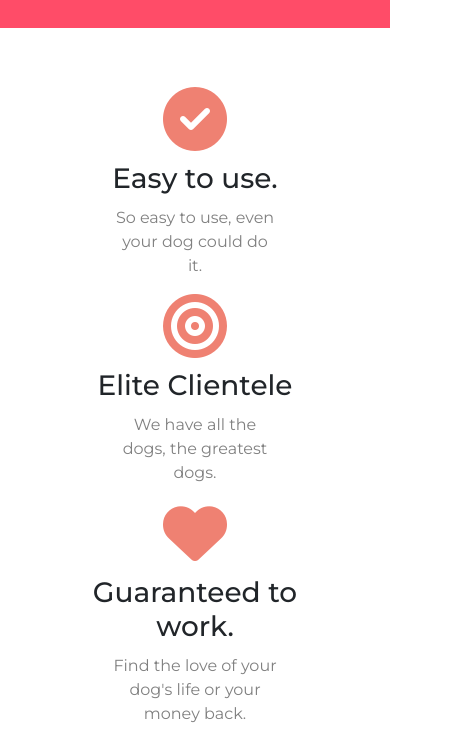
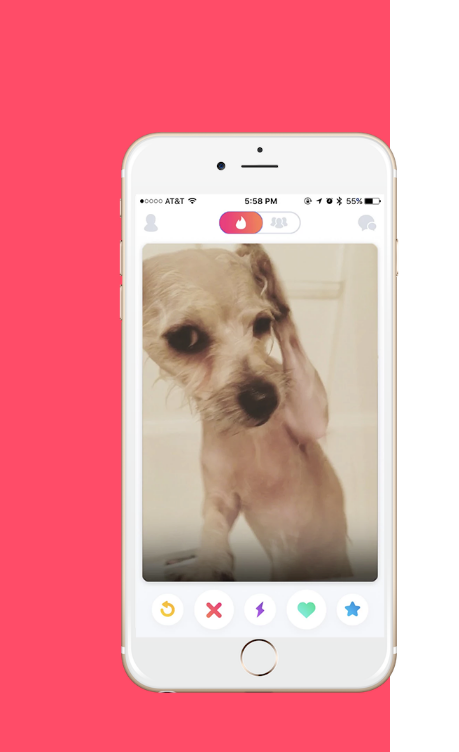
Before and after one commit to MichaelRosenfeld/tindog, a plain HTML site: page index.html in a window 390 px wide. Shown: the part 732-1484 px from the top of the page, 459 px wide, since content can reach past the window. Drawn offline with nearby package versions, Linux system fonts and the light colour scheme.

Commit message:
Made the title somewhat responsive. Needs some tweaking for sm sizes still.

```diff
--- a/css/styles.css
+++ b/css/styles.css
@@ -72,6 +72,25 @@ em {
   right: 15%;
 }
 
+@media  (max-width: 1180px) {
+  .phone {
+    position: relative;
+    left: 16%;
+    transform: rotate(0) scale(0.8);
+  }
+}
+
+@media (max-width: 993px) {
+  .phone {
+    position: static;
+    margin: auto;
+  transform: scale(0.7);
+  }
+  #title {
+    text-align: center;
+  }
+}
+
 .fas {
   font-size: 4rem;
   color: #EF8172;
```
Also changed, not shown: index.html (+3 -1 lines).
